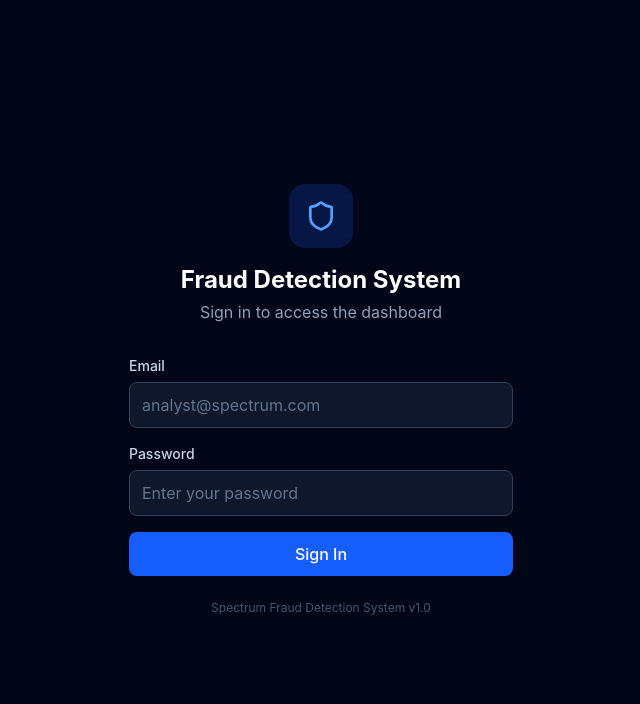
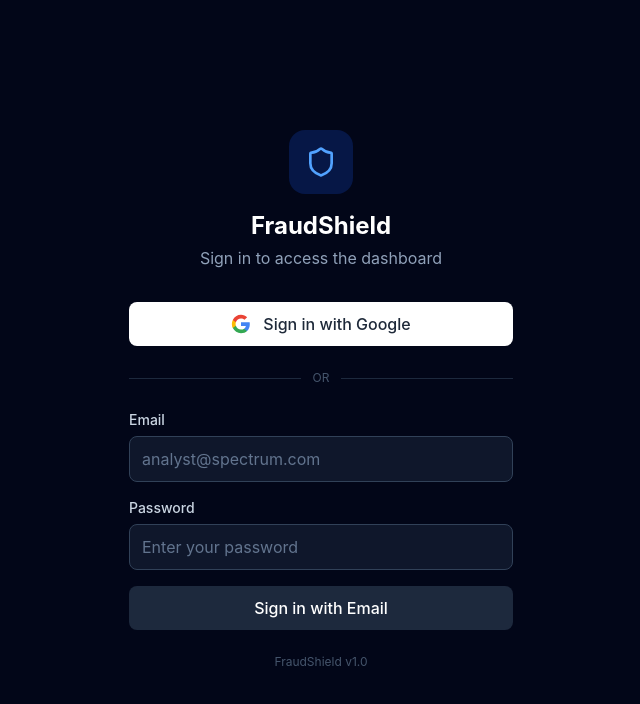
Before and after one commit to kingsdgreat/fraud-detection-dashboard, a Next.js app: page /auth/signin in a window 1280 px wide. Shown: the top 704 px of the page, without its empty margins (319-959 px from the left). Built offline with nearby package versions, Linux system fonts and the light colour scheme.

Commit message:
Add Google OAuth provider, update sign-in page with Google button

```diff
--- a/src/app/auth/signin/page.tsx
+++ b/src/app/auth/signin/page.tsx
@@ -17,6 +17,17 @@
   );
 }
 
+function GoogleIcon() {
+  return (
+    <svg viewBox="0 0 24 24" width="20" height="20" xmlns="http://www.w3.org/2000/svg">
+      <path d="M22.56 12.25c0-.78-.07-1.53-.2-2.25H12v4.26h5.92a5.06 5.06 0 01-2.2 3.32v2.77h3.57c2.08-1.92 3.28-4.74 3.28-8.1z" fill="#4285F4"/>
+      <path d="M12 23c2.97 0 5.46-.98 7.28-2.66l-3.57-2.77c-.98.66-2.23 1.06-3.71 1.06-2.86 0-5.29-1.93-6.16-4.53H2.18v2.84C3.99 20.53 7.7 23 12 23z" fill="#34A853"/>
+      <path d="M5.84 14.09c-.22-.66-.35-1.36-.35-2.09s.13-1.43.35-2.09V7.07H2.18C1.43 8.55 1 10.22 1 12s.43 3.45 1.18 4.93l2.85-2.22.81-.62z" fill="#FBBC05"/>
+      <path d="M12 5.38c1.62 0 3.06.56 4.21 1.64l3.15-3.15C17.45 2.09 14.97 1 12 1 7.7 1 3.99 3.47 2.18 7.07l3.66 2.84c.87-2.6 3.3-4.53 6.16-4.53z" fill="#EA4335"/>
+    </svg>
+  );
+}
+
 function SignInForm() {
   const searchParams = useSearchParams();
   const callbackUrl = searchParams.get('callbackUrl') || '/prod';
@@ -24,13 +35,22 @@
   const [email, setEmail] = useState('');
   const [password, setPassword] = useState('');
   const [loading, setLoading] = useState(false);
+  const [googleLoading, setGoogleLoading] = useState(false);
   const [error, setError] = useState<string | null>(
     searchParams.get('error') === 'CredentialsSignin'
       ? 'Invalid email or password'
-      : searchParams.get('error')
-        ? 'An error occurred. Please try again.'
-        : null
+      : searchParams.get('error') === 'AccessDenied'
+        ? 'Access denied. Your email domain is not authorized.'
+        : searchParams.get('error')
+          ? 'An error occurred. Please try again.'
+          : null
   );
+
+  async function handleGoogleSignIn() {
+    setGoogleLoading(true);
+    setError(null);
+    await signIn('google', { callbackUrl });
+  }
 
   async function handleSubmit(e: React.FormEvent) {
     e.preventDefault();
@@ -38,28 +58,22 @@
     setError(null);
 
     try {
-      console.log('[signin] Calling signIn with email:', email);
       const result = await signIn('credentials', {
         email,
         password,
         redirect: false,
       });
-      console.log('[signin] Result:', JSON.stringify(result));
 
       if (result?.error) {
-        console.log('[signin] Error returned:', result.error);
-        setError(`Sign-in error: ${result.error}`);
+        setError('Invalid email or password');
         setLoading(false);
       } else if (result?.ok) {
-        console.log('[signin] Success! Redirecting to:', callbackUrl);
         window.location.href = callbackUrl;
       } else {
-        console.log('[signin] Unexpected result:', result);
         setError('Sign-in failed. Please try again.');
         setLoading(false);
       }
     } catch (err: any) {
-      console.error('[signin] Exception:', err);
       setError(`Network error: ${err.message}`);
       setLoading(false);
     }
@@ -72,7 +86,7 @@
           <div className="inline-flex items-center justify-center w-16 h-16 rounded-2xl bg-blue-600/20 mb-4">
             <Shield className="h-8 w-8 text-blue-400" />
           </div>
-          <h1 className="text-2xl font-bold text-white">Fraud Detection System</h1>
+          <h1 className="text-2xl font-bold text-white">FraudShield</h1>
           <p className="text-slate-400 mt-1">Sign in to access the dashboard</p>
         </div>
 
@@ -83,6 +97,33 @@
           </div>
         )}
 
+        {/* Google OAuth — primary sign-in method */}
+        <button
+          onClick={handleGoogleSignIn}
+          disabled={googleLoading}
+          className="w-full py-2.5 bg-white hover:bg-gray-100 disabled:bg-gray-200 disabled:cursor-not-allowed text-gray-800 font-medium rounded-lg transition-colors flex items-center justify-center gap-3"
+        >
+          {googleLoading ? (
+            <>
+              <Loader2 className="h-4 w-4 animate-spin" />
+              Redirecting to Google...
+            </>
+          ) : (
+            <>
+              <GoogleIcon />
+              Sign in with Google
+            </>
+          )}
+        </button>
+
+        {/* Divider */}
+        <div className="flex items-center gap-3 my-6">
+          <div className="flex-1 h-px bg-slate-800" />
+          <span className="text-xs text-slate-600 uppercase">or</span>
+          <div className="flex-1 h-px bg-slate-800" />
+        </div>
+
+        {/* Credentials form — dev/staging only */}
         <form onSubmit={handleSubmit} className="space-y-4">
           <div>
             <label htmlFor="email" className="block text-sm font-medium text-slate-300 mb-1.5">
@@ -115,7 +156,7 @@
           <button
             type="submit"
             disabled={loading}
-            className="w-full py-2.5 bg-blue-600 hover:bg-blue-500 disabled:bg-blue-800 disabled:cursor-not-allowed text-white font-medium rounded-lg transition-colors flex items-center justify-center gap-2"
+            className="w-full py-2.5 bg-slate-800 hover:bg-slate-700 disabled:bg-slate-900 disabled:cursor-not-allowed text-white font-medium rounded-lg transition-colors flex items-center justify-center gap-2"
           >
             {loading ? (
               <>
@@ -123,13 +164,13 @@
                 Signing in...
               </>
             ) : (
-              'Sign In'
+              'Sign in with Email'
             )}
           </button>
         </form>
 
         <p className="text-xs text-slate-600 text-center mt-6">
-          Spectrum Fraud Detection System v1.0
+          FraudShield v1.0
         </p>
       </div>
     </div>
```
Also changed, not shown: src/lib/auth/config.ts (+67 -51 lines), 1 other file (tests, documents, lock files or other folders).
